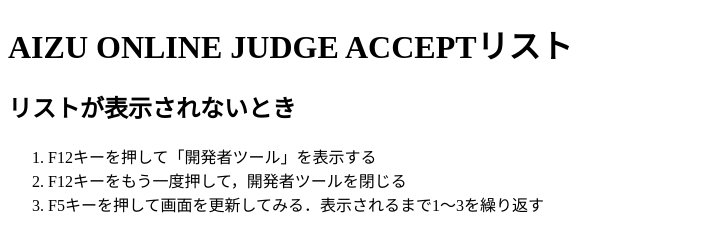
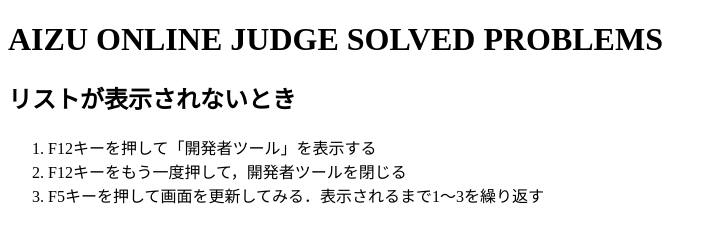
Before and after one commit to gs16040/aoj-solved, a plain HTML site: page index.html in a window 1280 px wide. Shown: the whole page, without its empty margins (0-717 px from the left). Drawn offline with Linux system fonts and the light colour scheme.

Commit message:
Update index.html

```diff
--- a/index.html
+++ b/index.html
@@ -2,11 +2,11 @@
 <html>
 	<head>
 		<meta charset="UTF-8">
-		<title>AIZU ONLINE JUDGE ACCEPTリスト</title>
+		<title>AIZU ONLINE JUDGE SOLVED PROBLEMS</title>
 		<script type="text/javascript" src="app.js"></script>
 	</head>
 	<body>
-		<h1>AIZU ONLINE JUDGE ACCEPTリスト</h1>
+		<h1>AIZU ONLINE JUDGE SOLVED PROBLEMS</h1>
 		<div id="table" style="font-size:small;"></div>
 		<h2>リストが表示されないとき</h2>
 		<ol>
```
